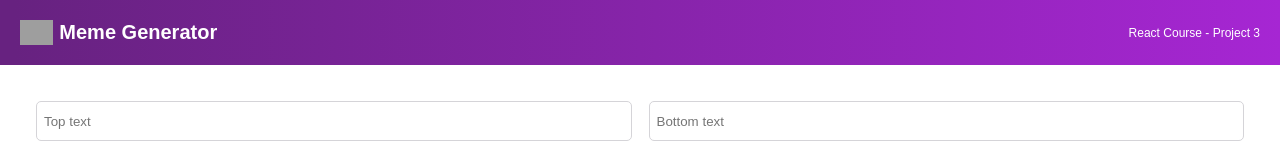
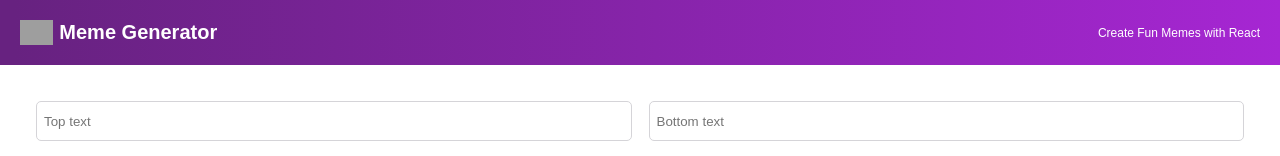
Before and after one commit to Muhammad0602/memes-generator, a React (Create React App) app: page / in a window 1280 px wide. Shown: the top 156 px of the page. Built offline with nearby package versions, Linux system fonts and the light colour scheme; no server answers; grey boxes are pictures that could not be loaded.

Commit message:
Update the header text

```diff
--- a/src/components/Header.js
+++ b/src/components/Header.js
@@ -9,7 +9,7 @@
                 className="header--image"
             />
             <h2 className="header--title">Meme Generator</h2>
-            <h4 className="header--project">React Course - Project 3</h4>
+            <h4 className="header--project">Create Fun Memes with React</h4>
         </header>
     )
 }
```
